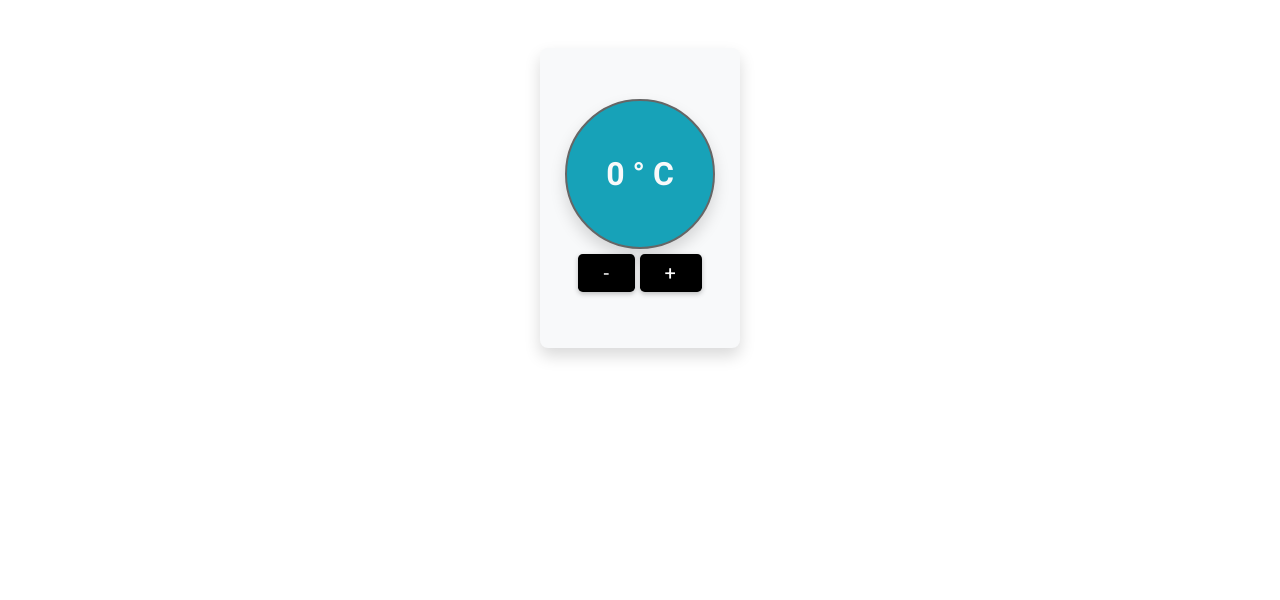
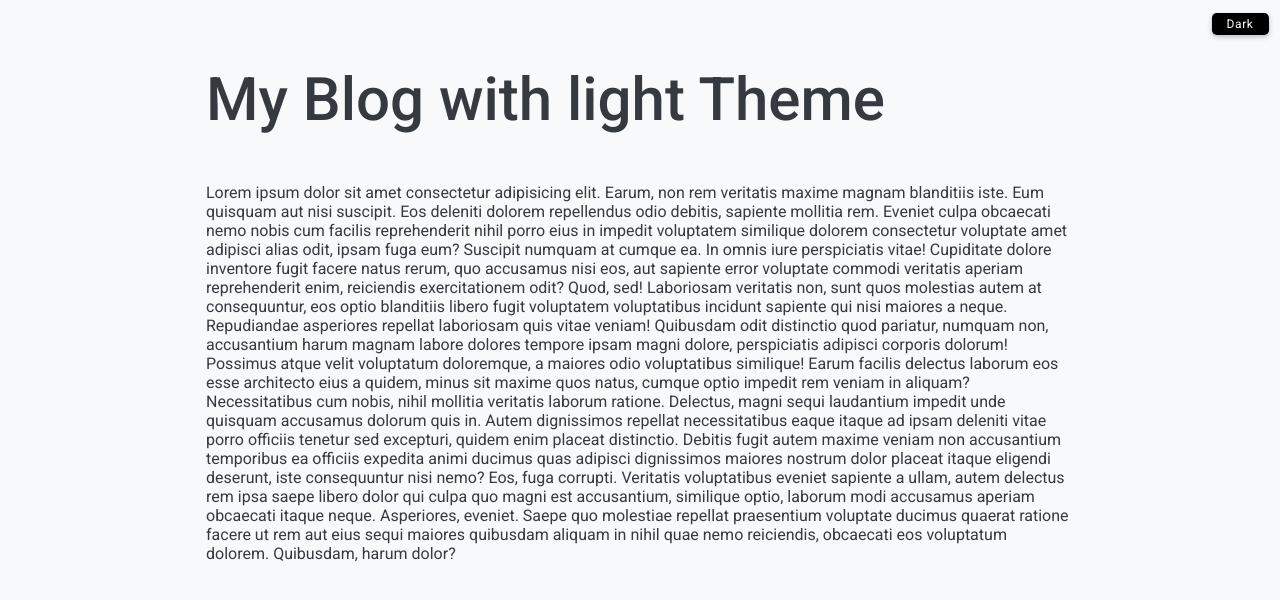
Before and after one commit to rbalendra/React-Hooks, a React (Vite) app: page / in a window 1280 px wide. Shown: the top 600 px of the page. Built offline with nearby package versions, Linux system fonts and the light colour scheme.

Commit message:
light and dark mode - useContext useEffect

```diff
--- a/src/App.jsx
+++ b/src/App.jsx
@@ -5,6 +5,7 @@ import LikePhotoApp from './Projects/03-like-my-photo/LikePhotoApp';
 import TestimonialsApp from './Projects/04-testimonials-app/TestimonialsApp';
 import AlertApp from './Projects/05-Alerts/AlertApp';
 import TemperatureControllerApp from './Projects/06-temperature-controller/TemperatureControllerApp';
+import LightAndDarkMode from './Projects/07-lightanddarkmode/LightAndDarkMode';
 
 function App() {
 	return (
@@ -14,7 +15,8 @@ function App() {
 			{/* <LikePhotoApp /> */}
 			{/* <TestimonialsApp /> */}
 			{/* <AlertApp /> */}
-			<TemperatureControllerApp />
+			{/* <TemperatureControllerApp /> */}
+			{<LightAndDarkMode />}
 		</div>
 	);
 }
--- /dev/null
+++ b/src/Projects/07-lightanddarkmode/Blog.jsx
@@ -0,0 +1,58 @@
+import Button from '../components/Button';
+import Title from '../components/Title';
+import { useContext } from 'react';
+import { ThemeContext } from './context/theme-context';
+
+const Blog = () => {
+	const { theme, changeTheme } = useContext(ThemeContext);
+
+	return (
+		<div className='container p-1'>
+			<Title text={`My Blog with ${theme} Theme`} />
+			<span style={{ position: 'absolute', top: 10, right: 10 }}>
+				<Button
+					text={theme == 'dark' ? 'Light' : 'Dark'}
+					btnClass={`${theme === 'dark' && 'btn-light'} btn-sm`}
+					onClick={changeTheme}
+				/>
+			</span>
+			<p>
+				Lorem ipsum dolor sit amet consectetur adipisicing elit. Earum, non rem
+				veritatis maxime magnam blanditiis iste. Eum quisquam aut nisi suscipit.
+				Eos deleniti dolorem repellendus odio debitis, sapiente mollitia rem.
+				Eveniet culpa obcaecati nemo nobis cum facilis reprehenderit nihil porro
+				eius in impedit voluptatem similique dolorem consectetur voluptate amet
+				adipisci alias odit, ipsam fuga eum? Suscipit numquam at cumque ea. In
+				omnis iure perspiciatis vitae! Cupiditate dolore inventore fugit facere
+				natus rerum, quo accusamus nisi eos, aut sapiente error voluptate
+				commodi veritatis aperiam reprehenderit enim, reiciendis exercitationem
+				odit? Quod, sed! Laboriosam veritatis non, sunt quos molestias autem at
+				consequuntur, eos optio blanditiis libero fugit voluptatem voluptatibus
+				incidunt sapiente qui nisi maiores a neque. Repudiandae asperiores
+				repellat laboriosam quis vitae veniam! Quibusdam odit distinctio quod
+				pariatur, numquam non, accusantium harum magnam labore dolores tempore
+				ipsam magni dolore, perspiciatis adipisci corporis dolorum! Possimus
+				atque velit voluptatum doloremque, a maiores odio voluptatibus
+				similique! Earum facilis delectus laborum eos esse architecto eius a
+				quidem, minus sit maxime quos natus, cumque optio impedit rem veniam in
+				aliquam? Necessitatibus cum nobis, nihil mollitia veritatis laborum
+				ratione. Delectus, magni sequi laudantium impedit unde quisquam
+				accusamus dolorum quis in. Autem dignissimos repellat necessitatibus
+				eaque itaque ad ipsam deleniti vitae porro officiis tenetur sed
+				excepturi, quidem enim placeat distinctio. Debitis fugit autem maxime
+				veniam non accusantium temporibus ea officiis expedita animi ducimus
+				quas adipisci dignissimos maiores nostrum dolor placeat itaque eligendi
+				deserunt, iste consequuntur nisi nemo? Eos, fuga corrupti. Veritatis
+				voluptatibus eveniet sapiente a ullam, autem delectus rem ipsa saepe
+				libero dolor qui culpa quo magni est accusantium, similique optio,
+				laborum modi accusamus aperiam obcaecati itaque neque. Asperiores,
+				eveniet. Saepe quo molestiae repellat praesentium voluptate ducimus
+				quaerat ratione facere ut rem aut eius sequi maiores quibusdam aliquam
+				in nihil quae nemo reiciendis, obcaecati eos voluptatum dolorem.
+				Quibusdam, harum dolor?
+			</p>
+		</div>
+	);
+};
+
+export default Blog;
--- /dev/null
+++ b/src/Projects/07-lightanddarkmode/LightAndDarkMode.jsx
@@ -0,0 +1,38 @@
+import { useState, useEffect } from 'react';
+import Blog from './Blog';
+import { ThemeContext, themes } from './context/theme-context';
+
+const LightAndDarkMode = () => {
+	const [theme, setTheme] = useState(themes.light);
+
+	function changeTheme() {
+		console.log(theme);
+		theme === themes.light ? setTheme(themes.dark) : setTheme(themes.light);
+	}
+	let docBody = document.body;
+
+	useEffect(() => {
+		switch (theme) {
+			case themes.light:
+				docBody.classList.add('bg-light');
+				docBody.classList.add('text-dark');
+				docBody.classList.remove('bg-dark');
+				docBody.classList.remove('text-light');
+				break;
+			case themes.dark:
+				docBody.classList.remove('bg-light');
+				docBody.classList.remove('text-dark');
+				docBody.classList.add('bg-dark');
+				docBody.classList.add('text-light');
+				break;
+		}
+	}, [theme]);
+
+	return (
+		<ThemeContext.Provider value={{ theme, changeTheme }}>
+			<Blog theme={theme} />
+		</ThemeContext.Provider>
+	);
+};
+
+export default LightAndDarkMode;
--- /dev/null
+++ b/src/Projects/07-lightanddarkmode/context/theme-context.jsx
@@ -0,0 +1,8 @@
+import { createContext } from 'react';
+
+export const themes = {
+	dark: 'dark',
+	light: 'light',
+};
+
+export const ThemeContext = createContext({});
```
